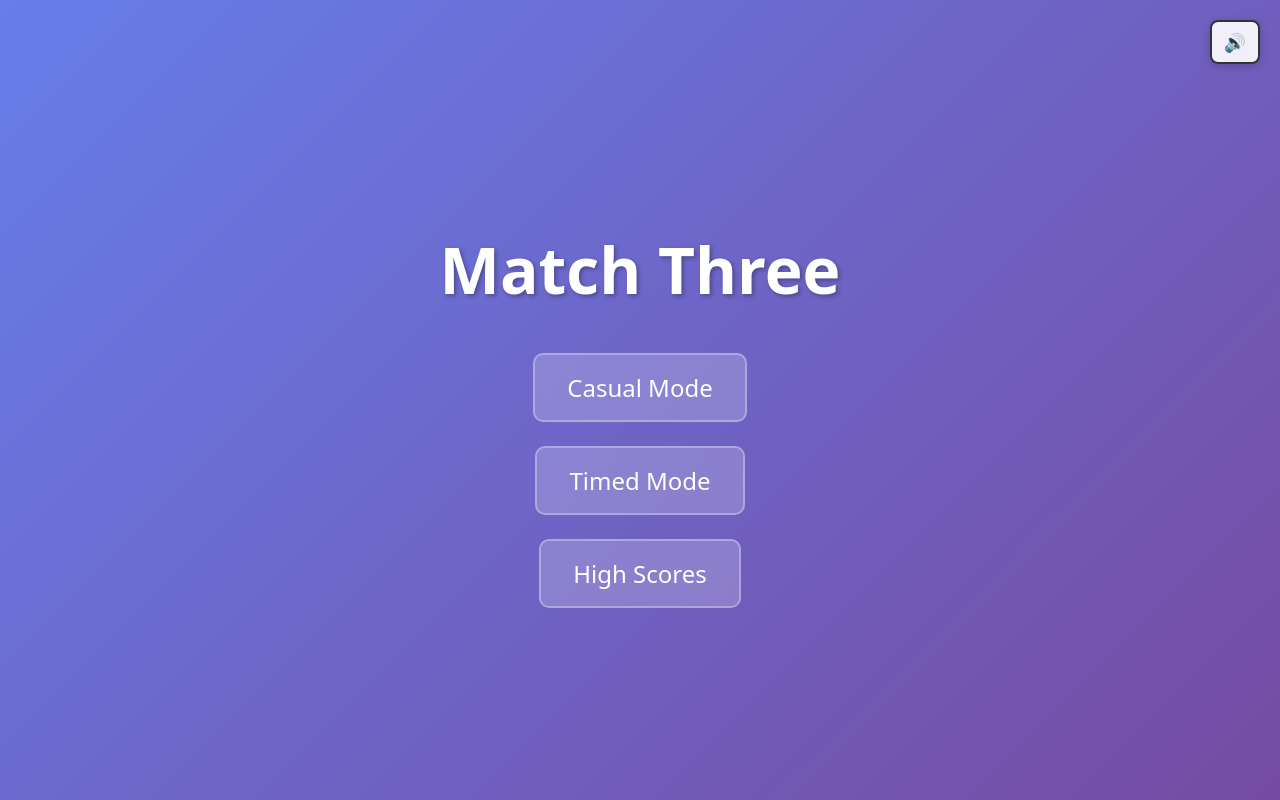
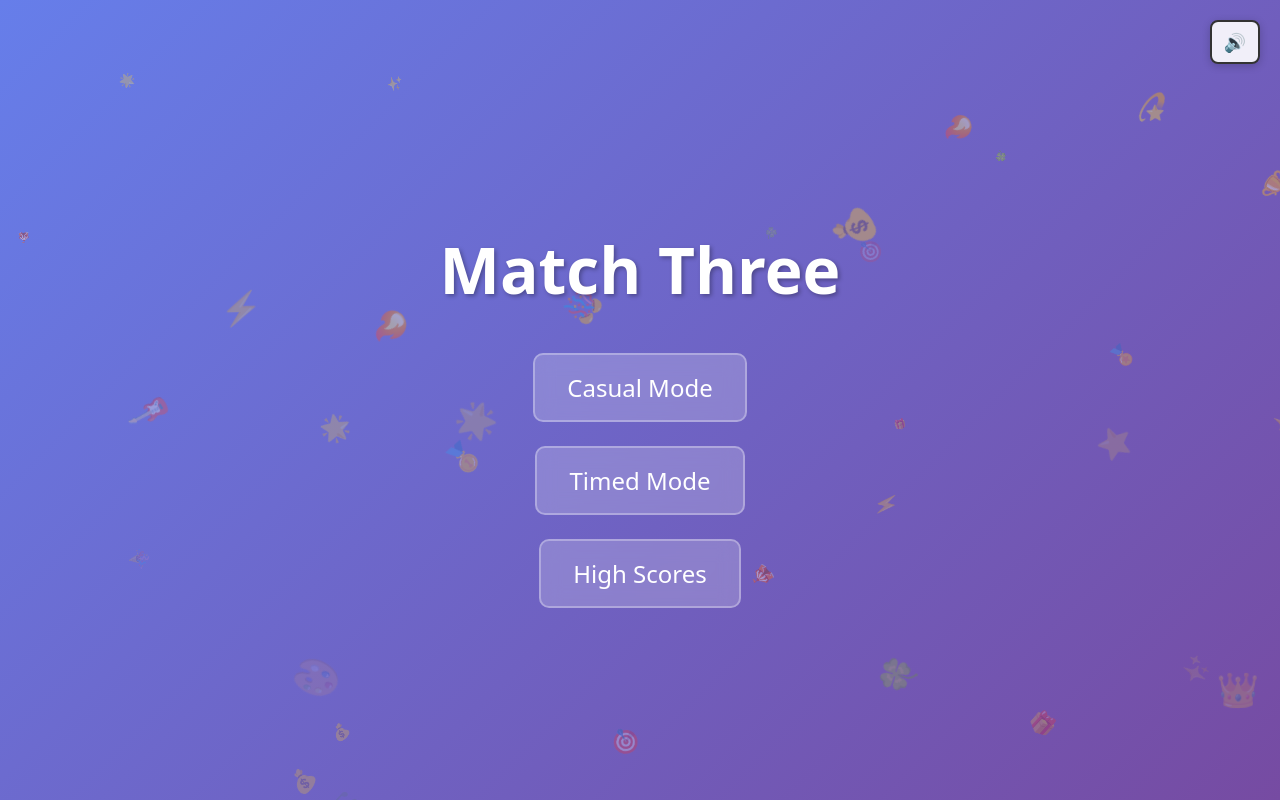
Before and after one commit to LMNTL/emoji-match-3, a React (Vite) app: page / in a window 1280 px wide. Built offline with nearby package versions, Linux system fonts and the light colour scheme.

Commit message:
add animations to title screen, more sound fx

```diff
--- a/src/components/DebugTools.tsx
+++ b/src/components/DebugTools.tsx
@@ -4,10 +4,15 @@ import "./DebugTools.css";
 
 interface DebugToolsProps {
   addScore: (number) => void;
+  toggleTimerPause: () => void;
   stats: GameStats;
 }
 
-const DebugTools: React.FC<DebugToolsProps> = ({ addScore, stats }) => {
+const DebugTools: React.FC<DebugToolsProps> = ({
+  addScore,
+  stats,
+  toggleTimerPause,
+}) => {
   const plus1k = () => {
     addScore(1000);
   };
@@ -24,6 +29,7 @@ const DebugTools: React.FC<DebugToolsProps> = ({ addScore, stats }) => {
       <button onClick={plus1k}>+1,000 score</button>
       <button onClick={plus10k}>+10,000 score</button>
       <button onClick={zeroScore}>Set score to zero</button>
+      <button onClick={toggleTimerPause}>Pause/unpause timer</button>
     </div>
   );
 };
--- a/src/components/GameOverScreen.css
+++ b/src/components/GameOverScreen.css
@@ -24,6 +24,13 @@
 .game-over-content h2 {
   color: #e74c3c;
   font-size: 2.5rem;
+  margin-bottom: 1.5rem;
+  text-shadow: 1px 1px 2px rgba(0, 0, 0, 0.1);
+}
+
+.game-over-content h3 {
+  color: #e74c3c;
+  font-size: 1.5rem;
   margin-bottom: 1.5rem;
   text-shadow: 1px 1px 2px rgba(0, 0, 0, 0.1);
 }
@@ -55,7 +62,14 @@
   font-size: 1.1rem;
 }
 
+.continue {
+  display: flex;
+  gap: 1rem;
+  justify-content: space-between;
+}
+
 .continue-button {
+  flex: 50%;
   background: linear-gradient(45deg, #3498db, #2980b9);
   color: white;
   border: none;
--- a/src/components/GameOverScreen.tsx
+++ b/src/components/GameOverScreen.tsx
@@ -5,16 +5,19 @@ import "./GameOverScreen.css";
 interface GameOverScreenProps {
   stats: GameStats;
   onContinue: () => void;
+  onRestart: () => void;
 }
 
 const GameOverScreen: React.FC<GameOverScreenProps> = ({
   stats,
   onContinue,
+  onRestart,
 }) => {
   return (
     <div className="game-over-overlay">
       <div className="game-over-content">
-        <h2>Time's Up!</h2>
+        <h2>Game Over</h2>
+        <h3>Time's Up!</h3>
         <div className="final-stats">
           <div className="stat-item">
             <span className="stat-label">Final Score:</span>
@@ -25,9 +28,14 @@ const GameOverScreen: React.FC<GameOverScreenProps> = ({
             <span className="stat-value">{stats.matches}</span>
           </div>
         </div>
-        <button className="continue-button" onClick={onContinue}>
-          Back to Menu
-        </button>
+        <div className="continue">
+          <button className="continue-button" onClick={onContinue}>
+            Back to Menu
+          </button>
+          <button className="continue-button" onClick={onRestart}>
+            Restart
+          </button>
+        </div>
       </div>
     </div>
   );
--- a/src/components/SoundSystem.tsx
+++ b/src/components/SoundSystem.tsx
@@ -28,6 +28,15 @@ export const SoundSystem: React.FC = () => {
         break;
       case SoundType.VICTORY:
         playVictorySound();
+        break;
+      case SoundType.GAME_OVER:
+        playGameOverSound();
+        break;
+      case SoundType.TITLE_MUSIC:
+        playTitleMusic();
+        break;
+      case SoundType.FEATURE_UNLOCK:
+        playFeatureUnlockSound();
         break;
       default:
         break;
@@ -110,6 +119,52 @@ export const SoundSystem: React.FC = () => {
     });
   };
 
+  const playGameOverSound = () => {
+    if (isMuted || !audioContextRef.current) return;
+
+    // Sad descending melody
+    const notes = [523.25, 466.16, 415.3, 349.23]; // C5, Bb4, Ab4, F4
+    notes.forEach((frequency, index) => {
+      setTimeout(() => {
+        playChiptuneSound(frequency, 0.6, "triangle");
+      }, index * 200);
+    });
+  };
+
+  const playTitleMusic = () => {
+    if (isMuted || !audioContextRef.current) return;
+
+    // Catchy 8-note melody loop
+    const melody = [
+      { freq: 523.25, duration: 0.3 }, // C5
+      { freq: 659.25, duration: 0.3 }, // E5
+      { freq: 783.99, duration: 0.3 }, // G5
+      { freq: 659.25, duration: 0.3 }, // E5
+      { freq: 698.46, duration: 0.3 }, // F5
+      { freq: 783.99, duration: 0.3 }, // G5
+      { freq: 880.0, duration: 0.6 }, // A5
+      { freq: 783.99, duration: 0.6 }, // G5
+    ];
+
+    melody.forEach((note, index) => {
+      setTimeout(() => {
+        playChiptuneSound(note.freq, note.duration, "square");
+      }, index * 300);
+    });
+  };
+
+  const playFeatureUnlockSound = () => {
+    if (isMuted || !audioContextRef.current) return;
+
+    // 3-note ascending fanfare
+    const notes = [659.25, 783.99, 1046.5]; // E5, G5, C6
+    notes.forEach((frequency, index) => {
+      setTimeout(() => {
+        playChiptuneSound(frequency, 0.4, "triangle");
+      }, index * 100);
+    });
+  };
+
   const toggleMute = () => {
     setIsMuted(!isMuted);
   };
@@ -130,6 +185,9 @@ export enum SoundType {
   MATCH,
   ROCKET,
   VICTORY,
+  GAME_OVER,
+  TITLE_MUSIC,
+  FEATURE_UNLOCK,
 }
 
 export class SoundEvent extends Event {
--- a/src/components/TimerBar.css
+++ b/src/components/TimerBar.css
@@ -1,8 +1,8 @@
 .timer-container {
   position: fixed;
-  top: 20px;
-  left: 50%;
-  transform: translateX(-50%);
+  right: 20px;
+  top: 50%;
+  transform: translateY(-50%);
   z-index: 100;
   display: flex;
   flex-direction: column;
@@ -18,29 +18,30 @@
 }
 
 .timer-bar-background {
-  width: 300px;
-  height: 20px;
+  height: 300px;
+  width: 20px;
   background: rgba(0, 0, 0, 0.3);
   border-radius: 10px;
   overflow: hidden;
   border: 2px solid rgba(255, 255, 255, 0.3);
+  transform: rotate(180deg);
 }
 
 .timer-bar-fill {
-  height: 100%;
-  background: linear-gradient(90deg, #27ae60, #2ecc71);
+  width: 20px;
+  background: #27ae60;
   transition:
-    width 0.3s ease,
+    height 1s linear,
     background 0.3s ease;
   border-radius: 8px;
 }
 
 .timer-bar-fill.low {
-  background: linear-gradient(90deg, #f39c12, #e67e22);
+  background: #f39c12;
 }
 
 .timer-bar-fill.critical {
-  background: linear-gradient(90deg, #e74c3c, #c0392b);
+  background: #e74c3c;
   animation: pulse 0.5s infinite alternate;
 }
 
--- a/src/components/TimerBar.tsx
+++ b/src/components/TimerBar.tsx
@@ -8,8 +8,8 @@ interface TimerBarProps {
 
 const TimerBar: React.FC<TimerBarProps> = ({ timeRemaining, maxTime }) => {
   const percentage = (timeRemaining / maxTime) * 100;
-  const isLow = percentage < 25;
-  const isCritical = percentage < 10;
+  const isLow = percentage < 40;
+  const isCritical = percentage < 25;
 
   return (
     <div className="timer-container">
@@ -17,7 +17,7 @@ const TimerBar: React.FC<TimerBarProps> = ({ timeRemaining, maxTime }) => {
       <div className="timer-bar-background">
         <div
           className={`timer-bar-fill ${isLow ? "low" : ""} ${isCritical ? "critical" : ""}`}
-          style={{ width: `${percentage}%` }}
+          style={{ height: `${percentage}%` }}
         />
       </div>
     </div>
--- a/src/components/TitleScreen.css
+++ b/src/components/TitleScreen.css
@@ -4,11 +4,33 @@
   justify-content: center;
   min-height: 100vh;
   background: linear-gradient(135deg, #667eea 0%, #764ba2 100%);
+  position: relative;
+  overflow: hidden;
+}
+
+.emoji-background {
+  position: absolute;
+  top: 0;
+  left: 0;
+  width: 100%;
+  height: 100%;
+  pointer-events: none;
+  z-index: 1;
+}
+
+.animated-emoji {
+  position: absolute;
+  font-size: 2rem;
+  user-select: none;
+  pointer-events: none;
+  will-change: transform, opacity;
 }
 
 .title-content {
   text-align: center;
   color: white;
+  position: relative;
+  z-index: 2;
 }
 
 .game-title {
@@ -59,4 +81,8 @@
     padding: 0.8rem 1.5rem;
     min-width: 180px;
   }
+
+  .animated-emoji {
+    font-size: 1.5rem;
+  }
 }
--- a/src/components/TitleScreen.tsx
+++ b/src/components/TitleScreen.tsx
@@ -1,13 +1,151 @@
-import React from "react";
+import React, { useEffect, useState } from "react";
+import { SoundEvent, SoundType } from "./SoundSystem";
 import "./TitleScreen.css";
 
 interface TitleScreenProps {
   onModeSelect: (mode: "casual" | "timed" | "highscores") => void;
 }
 
+interface AnimatedEmoji {
+  id: number;
+  emoji: string;
+  x: number;
+  y: number;
+  vx: number;
+  vy: number;
+  rotation: number;
+  rotationSpeed: number;
+  scale: number;
+  scaleSpeed: number;
+  opacity: number;
+}
+
+const EMOJI_LIST = [
+  "🎮",
+  "🎯",
+  "⭐",
+  "💎",
+  "🔥",
+  "⚡",
+  "🌟",
+  "✨",
+  "🎊",
+  "🎉",
+  "🚀",
+  "💫",
+  "🌈",
+  "🎪",
+  "🎭",
+  "🎨",
+  "🎵",
+  "🎶",
+  "🎸",
+  "🎺",
+  "🏆",
+  "🥇",
+  "🎖️",
+  "🏅",
+  "👑",
+  "💰",
+  "💝",
+  "🎁",
+  "🍀",
+  "🌺",
+];
+
 const TitleScreen: React.FC<TitleScreenProps> = ({ onModeSelect }) => {
+  const [animatedEmojis, setAnimatedEmojis] = useState<AnimatedEmoji[]>([]);
+
+  useEffect(() => {
+    // Initialize animated emojis
+    const emojis: AnimatedEmoji[] = [];
+    const emojiCount = Math.floor(Math.random() * 21) + 20; // 20-40 emojis
+
+    for (let i = 0; i < emojiCount; i++) {
+      emojis.push({
+        id: i,
+        emoji: EMOJI_LIST[Math.floor(Math.random() * EMOJI_LIST.length)],
+        x: Math.random() * window.innerWidth,
+        y: Math.random() * window.innerHeight,
+        vx: (Math.random() - 0.5) * 2, // -1 to 1
+        vy: (Math.random() - 0.5) * 2,
+        rotation: 0,
+        rotationSpeed: (Math.random() - 0.5) * 4, // -2 to 2 degrees per frame
+        scale: Math.random() * 0.5 + 0.5, // 0.5 to 1.0
+        scaleSpeed: (Math.random() - 0.5) * 0.01, // -0.005 to 0.005
+        opacity: Math.random() * 0.3 + 0.1, // 0.1 to 0.4
+      });
+    }
+
+    setAnimatedEmojis(emojis);
+
+    // Animation loop
+    const animationInterval = setInterval(() => {
+      setAnimatedEmojis((prevEmojis) =>
+        prevEmojis.map((emoji) => {
+          let newX = emoji.x + emoji.vx;
+          let newY = emoji.y + emoji.vy;
+          let newVx = emoji.vx;
+          let newVy = emoji.vy;
+
+          // Bounce off edges
+          if (newX <= 0 || newX >= window.innerWidth) {
+            newVx = -emoji.vx;
+            newX = Math.max(0, Math.min(window.innerWidth, newX));
+          }
+          if (newY <= 0 || newY >= window.innerHeight) {
+            newVy = -emoji.vy;
+            newY = Math.max(0, Math.min(window.innerHeight, newY));
+          }
+
+          // Update rotation
+          const newRotation = emoji.rotation + emoji.rotationSpeed;
+
+          // Update scale with bounds
+          let newScale = emoji.scale + emoji.scaleSpeed;
+          let newScaleSpeed = emoji.scaleSpeed;
+          if (newScale <= 0.3 || newScale >= 1.2) {
+            newScaleSpeed = -emoji.scaleSpeed;
+            newScale = Math.max(0.3, Math.min(1.2, newScale));
+          }
+
+          return {
+            ...emoji,
+            x: newX,
+            y: newY,
+            vx: newVx,
+            vy: newVy,
+            rotation: newRotation,
+            scale: newScale,
+            scaleSpeed: newScaleSpeed,
+          };
+        }),
+      );
+    }, 16); // ~60fps
+
+    return () => {
+      clearInterval(animationInterval);
+    };
+  }, []);
+
   return (
     <div className="title-screen">
+      <div className="emoji-background">
+        {animatedEmojis.map((emoji) => (
+          <div
+            key={emoji.id}
+            className="animated-emoji"
+            style={{
+              left: `${emoji.x}px`,
+              top: `${emoji.y}px`,
+              transform: `rotate(${emoji.rotation}deg) scale(${emoji.scale})`,
+              opacity: emoji.opacity,
+            }}
+          >
+            {emoji.emoji}
+          </div>
+        ))}
+      </div>
       <div className="title-content">
         <h1 className="game-title">Match Three</h1>
         <div className="menu-options">
--- a/src/main.tsx
+++ b/src/main.tsx
@@ -1,9 +1,4 @@
-import { StrictMode } from 'react'
-import { createRoot } from 'react-dom/client'
-import './index.css'
-import App from './App.tsx'
-createRoot(document.getElementById('root')!).render(
-  <StrictMode>
-    <App length={8} />
-  </StrictMode>,
-)
+import { createRoot } from "react-dom/client";
+import "./index.css";
+import App from "./App.tsx";
+createRoot(document.getElementById("root")!).render(<App length={8} />);
```
Also changed, not shown: src/App.tsx (+57 -19 lines).
